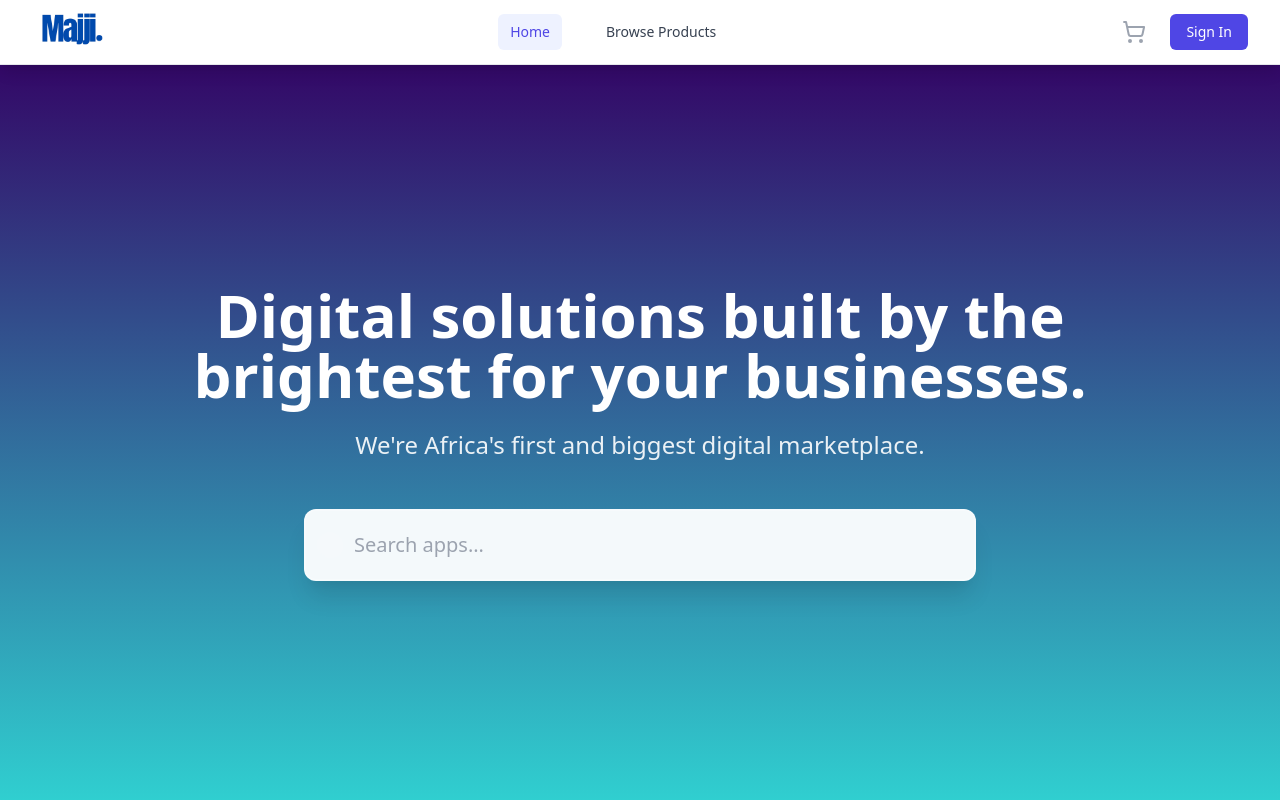
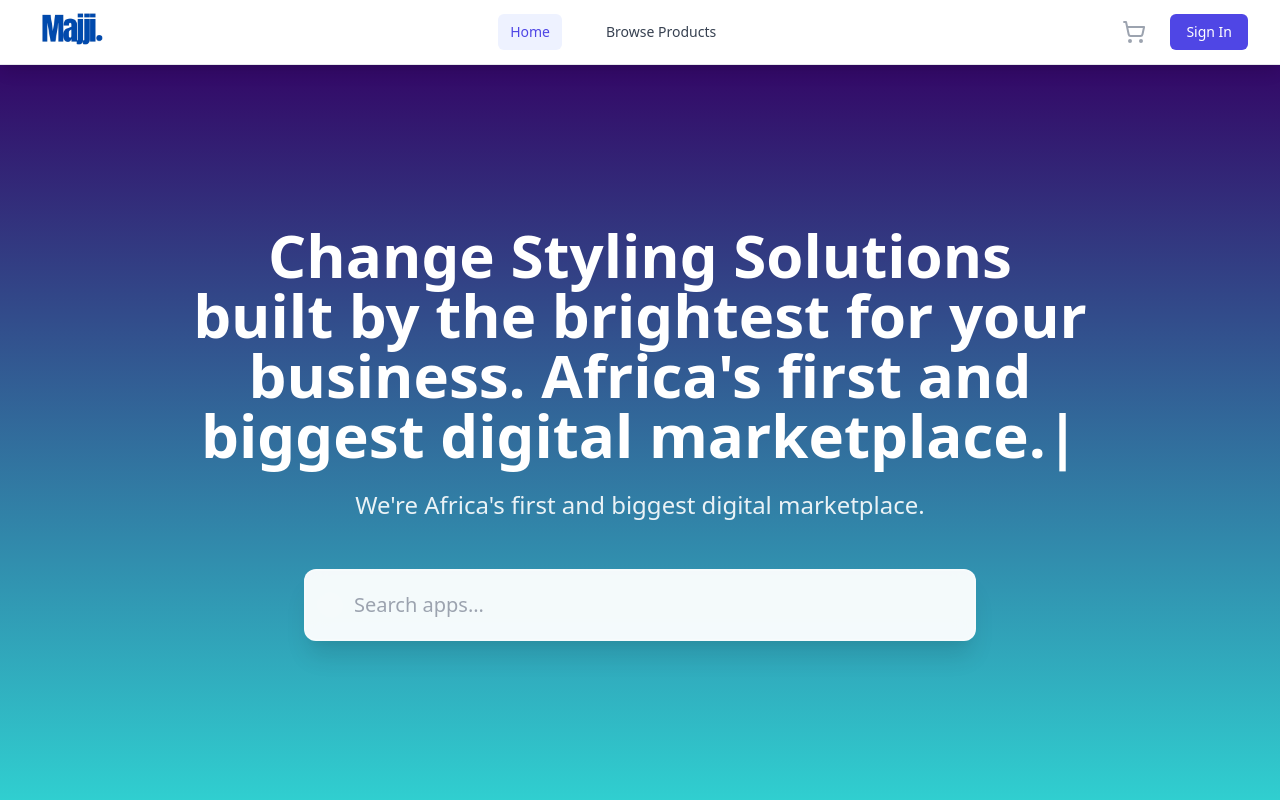
Before and after one commit to Adeolade1st/Majji, a React (Vite) app: page / in a window 1280 px wide. Shown: the top 800 px of the page. Built offline with nearby package versions, Linux system fonts and the light colour scheme.

Commit message:
Add typewriter animation to hero section

```diff
--- a/src/App.css
+++ b/src/App.css
@@ -167,3 +167,18 @@ select:focus {
 .scrollbar-hide::-webkit-scrollbar {
   display: none;
 }
+
+/* Typewriter cursor animation */
+@keyframes blink {
+  0%, 50% {
+    opacity: 1;
+  }
+  51%, 100% {
+    opacity: 0;
+  }
+}
+
+.typewriter-cursor {
+  animation: blink 1s infinite;
+  color: inherit;
+}
--- /dev/null
+++ b/src/components/TypewriterEffect.tsx
@@ -0,0 +1,52 @@
+import React, { useState, useEffect } from 'react';
+
+interface TypewriterEffectProps {
+  text: string;
+  delay?: number;
+  infinite?: boolean;
+  className?: string;
+}
+
+const TypewriterEffect: React.FC<TypewriterEffectProps> = ({
+  text,
+  delay = 50,
+  infinite = false,
+  className = ''
+}) => {
+  const [currentText, setCurrentText] = useState('');
+  const [currentIndex, setCurrentIndex] = useState(0);
+  const [isDeleting, setIsDeleting] = useState(false);
+
+  useEffect(() => {
+    const timeout = setTimeout(() => {
+      if (!isDeleting && currentIndex < text.length) {
+        // Typing forward
+        setCurrentText(text.slice(0, currentIndex + 1));
+        setCurrentIndex(currentIndex + 1);
+      } else if (isDeleting && currentIndex > 0) {
+        // Deleting backward
+        setCurrentText(text.slice(0, currentIndex - 1));
+        setCurrentIndex(currentIndex - 1);
+      } else if (!isDeleting && currentIndex === text.length) {
+        // Finished typing, start deleting if infinite
+        if (infinite) {
+          setTimeout(() => setIsDeleting(true), 2000); // Pause before deleting
+        }
+      } else if (isDeleting && currentIndex === 0) {
+        // Finished deleting, start typing again
+        setIsDeleting(false);
+      }
+    }, isDeleting ? delay / 2 : delay);
+
+    return () => clearTimeout(timeout);
+  }, [currentText, currentIndex, text, delay, infinite, isDeleting]);
+
+  return (
+    <h4 className={className}>
+      {currentText}
+      <span className="typewriter-cursor">|</span>
+    </h4>
+  );
+};
+
+export default TypewriterEffect;
--- a/src/pages/HomePage.tsx
+++ b/src/pages/HomePage.tsx
@@ -1,6 +1,7 @@
 import React, { useRef, useEffect, useState } from 'react';
 import { ArrowRight, Zap, Shield, Users, TrendingUp, Star, Download, Search, Code, ChevronLeft, ChevronRight } from 'lucide-react';
 import ProductCard from '../components/ProductCard';
+import TypewriterEffect from '../components/TypewriterEffect';
 import { mockProducts } from '../data/mockData';
 
 interface NavigationOptions {
@@ -90,9 +91,12 @@ const HomePage: React.FC<HomePageProps> = ({ onNavigate, onProductSelect }) => {
         <div className="max-w-7xl mx-auto px-4 sm:px-6 lg:px-8">
           <div className="text-center max-w-4xl mx-auto">
             <div className="fade-in-up">
-              <h4 className="text-4xl md:text-5xl lg:text-6xl font-bold mb-6 leading-tight text-white">
-                Digital solutions built by the brightest for your businesses.
-              </h4>
+              <TypewriterEffect
+                text="Change Styling Solutions built by the brightest for your business. Africa's first and biggest digital marketplace."
+                delay={50}
+                infinite={true}
+                className="text-4xl md:text-5xl lg:text-6xl font-bold mb-6 leading-tight text-white"
+              />
               <h1 className="text-xl md:text-2xl text-white/90 mb-12 font-medium">
                We're Africa's first and biggest digital marketplace.
               </h1>
```
